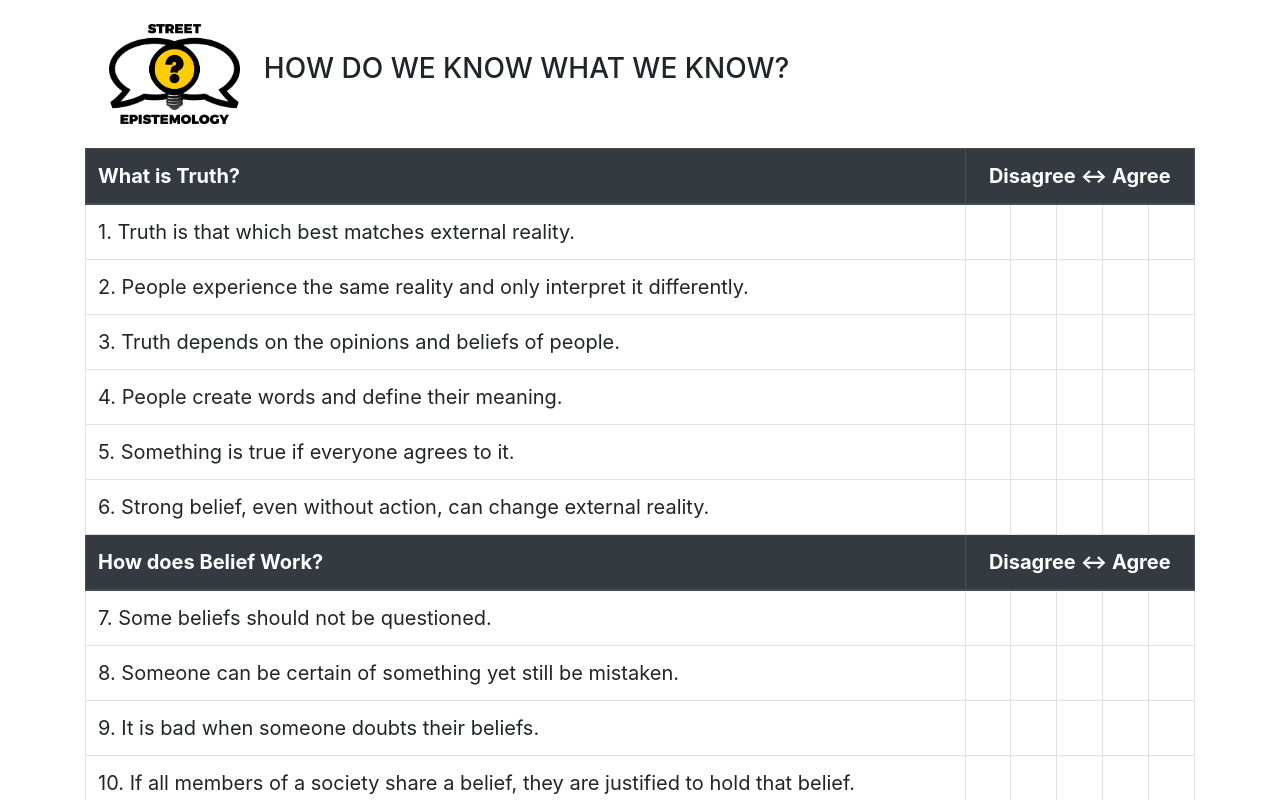
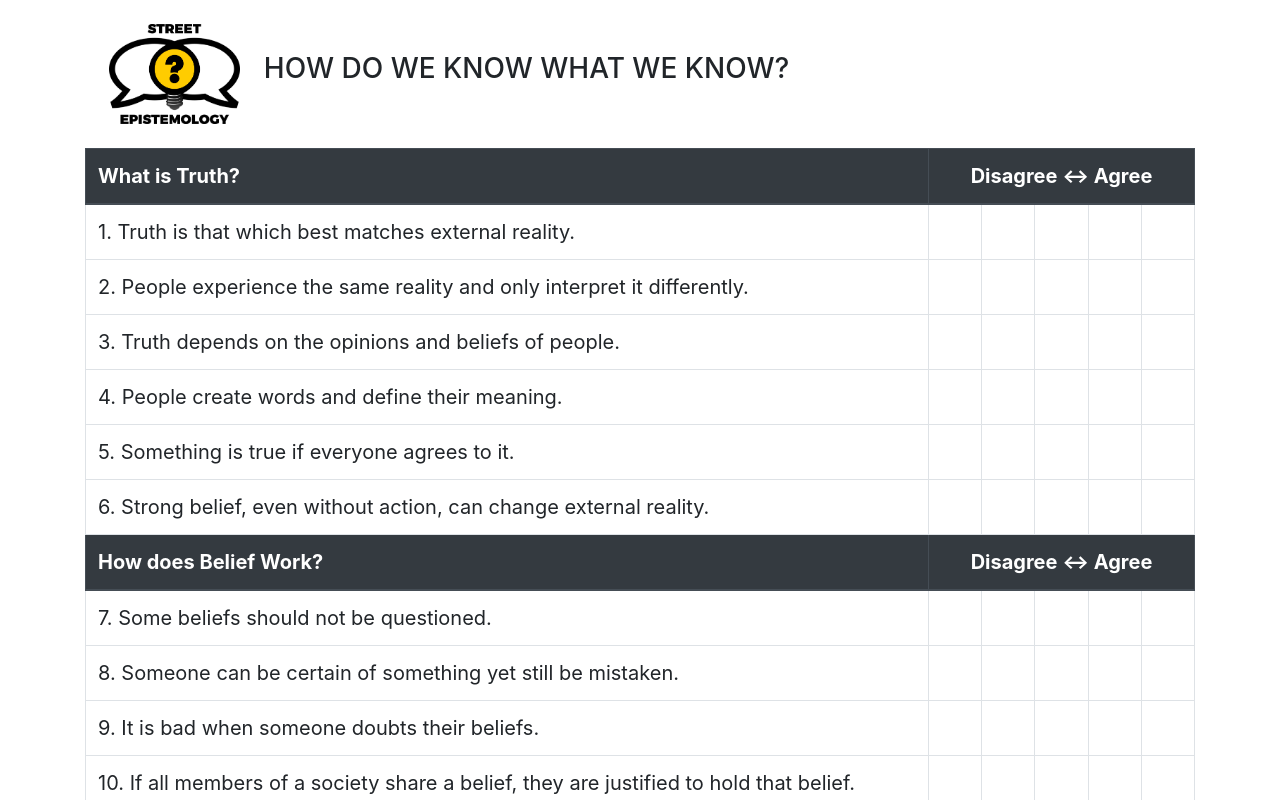
Before and after one commit to Street-Epistemology/se-survey, a React (Create React App) app in the folder se-survey/: page / in a window 1280 px wide. Shown: the top 800 px of the page. Built offline with nearby package versions, Linux system fonts and the light colour scheme.

Commit message:
Checkbox width scaling

```diff
--- a/se-survey/src/App.css
+++ b/se-survey/src/App.css
@@ -2,8 +2,20 @@
 .td-check {
   cursor: pointer;
   min-width: 25px;
+  font-size: 16px;
   text-align: center;
   vertical-align: middle;
+}
+@media screen and (min-width: 320px) {
+  .td-check {
+    min-width: calc(25px + 25 * ((100vw - 320px) / 1000));
+  }
+}
+@media screen and (min-width: 1000px) {
+  .td-check {
+    min-width: 50px;
+    font-size: 25px;
+  }
 }
 
 td.scale {
@@ -11,7 +23,7 @@ td.scale {
 }
 @media screen and (min-width: 320px) {
   td.scale {
-    font-size: calc(10px + 12 * ((100vw - 320px) / 680));
+    font-size: calc(10px + 12 * ((100vw - 320px) / 1000));
   }
 }
 @media screen and (min-width: 1000px) {
```
